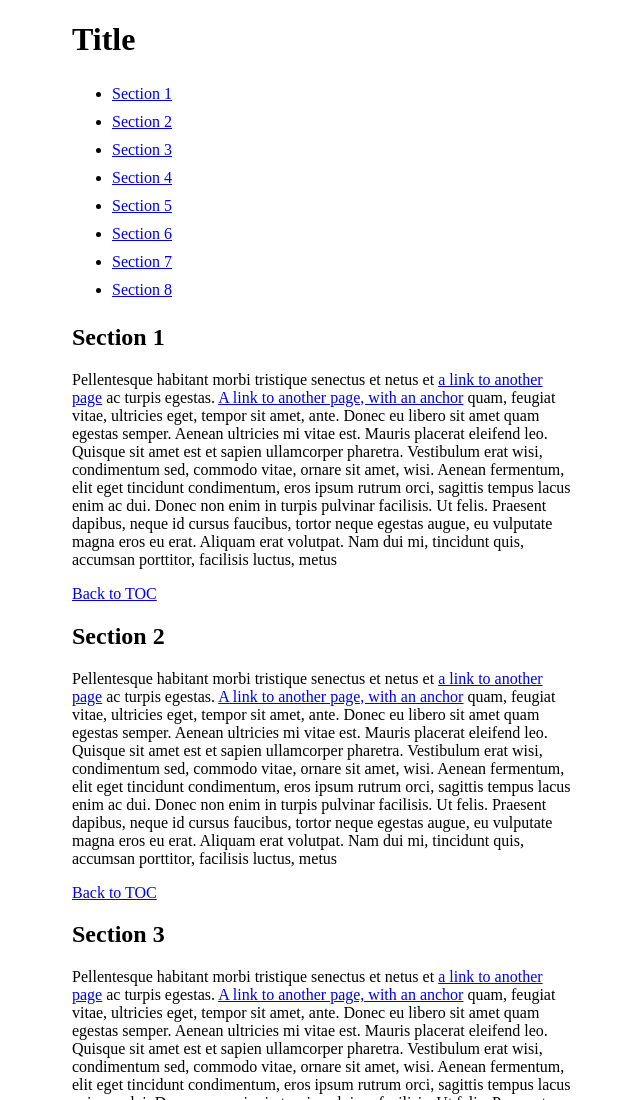
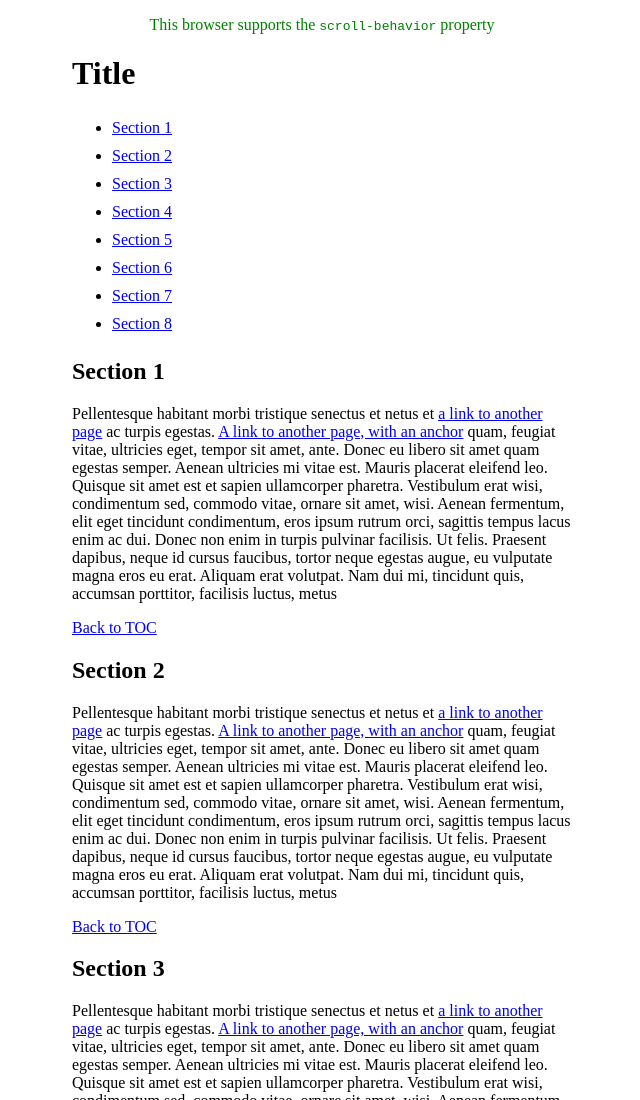
Before and after one commit to mgiulio/smooth-scrolling, a plain HTML site: page index.html in a window 1280 px wide. Shown: the top 1100 px of the page, without its empty margins (318-958 px from the left). Drawn offline with Linux system fonts and the light colour scheme.

Commit message:
Display a message when css scrolling is supported

```diff
--- a/index.html
+++ b/index.html
@@ -21,10 +21,20 @@
 		footer {
 			margin-bottom: 10px
 		}
+		#css-support-msg {
+			text-align: center;
+			color: green;
+
+			display: none;
+		}
+		#css-support-msg.supported {
+			display: block;
+		}
 	</style>
 </head>
 
 <body>
+<p id="css-support-msg">This browser supports the <code>scroll-behavior</code> property</p>
 <h1 id="top">Title</h1>
 <nav id="toc">
 	<ul>
--- a/script.js
+++ b/script.js
@@ -1,8 +1,8 @@
 initSmoothScrolling();
 
 function initSmoothScrolling() {
-	if ('scrollBehavior' in document.documentElement.style)
-		return;
+	if (isCssSmoothSCrollSupported())
+		document.getElementById('css-support-msg').className = 'supported';
 
 	var duration = 400;
 
@@ -58,4 +58,8 @@ function initSmoothScrolling() {
 		return url.slice(0, url.lastIndexOf('#'));
 	}
 
+	function isCssSmoothSCrollSupported() {
+		return 'scrollBehavior' in document.documentElement.style;
+	}
+
 }
```
